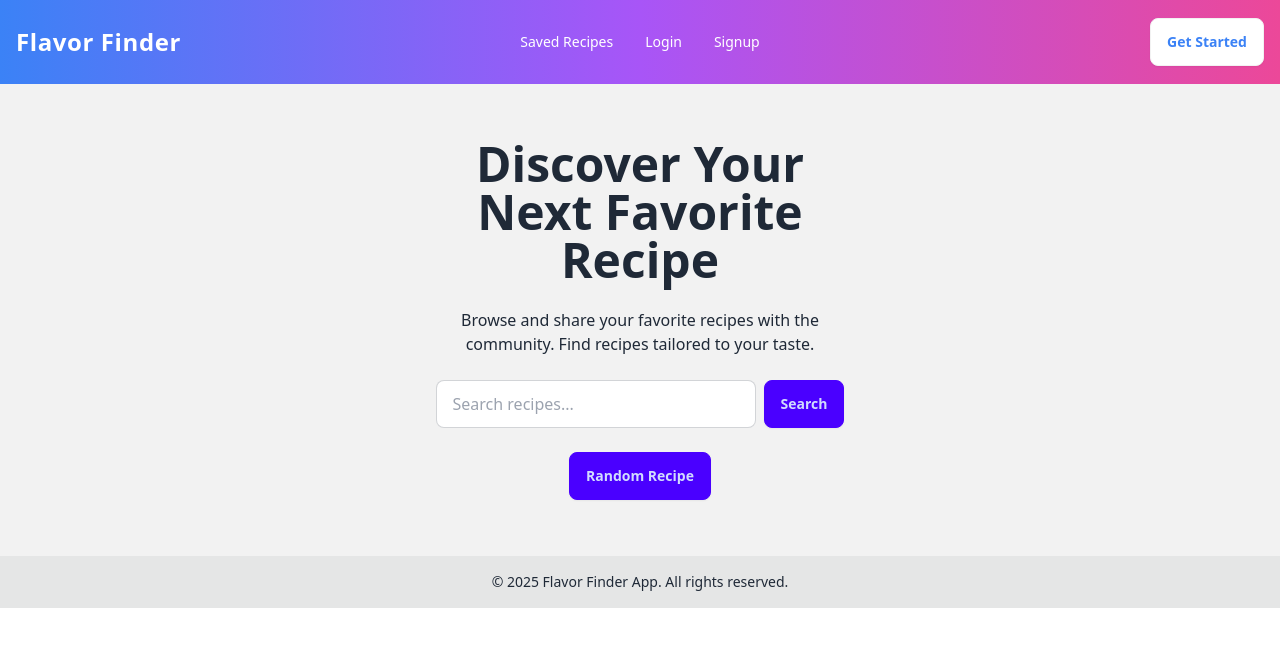
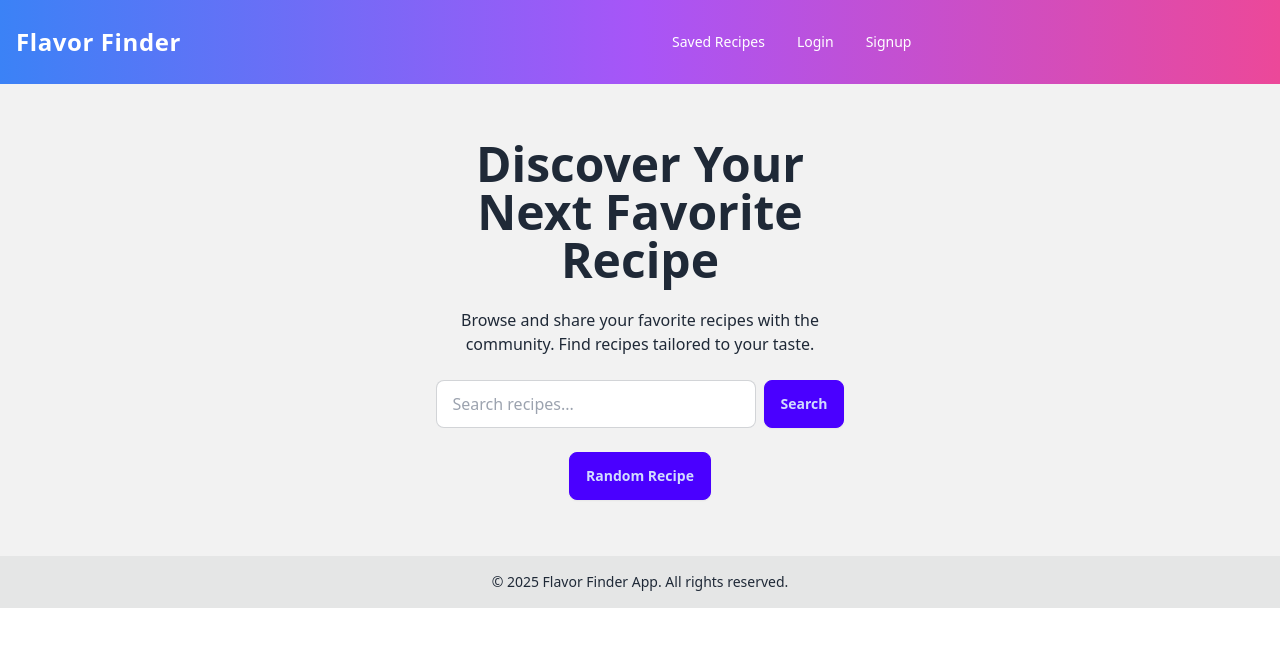
Before and after one commit to tatesutter/Flavor-Finder, a React (Vite) app in the folder flavor-finder/: page / in a window 1280 px wide. Shown: the top 646 px of the page. Built offline with nearby package versions, Linux system fonts and the light colour scheme.

Commit message:
Update Navbar.tsx

```diff
--- a/flavor-finder/src/components/Navbar.tsx
+++ b/flavor-finder/src/components/Navbar.tsx
@@ -20,9 +20,6 @@ const Navbar: React.FC<NavbarProps> = ({ isAuthenticated, onLogout }) => (
         )}
       </ul>
     </div>
-    <div className="navbar-end">
-      <button className="btn bg-white text-blue-500 hover:bg-gray-200">Get Started</button>
-    </div>
   </nav>
 );
 
```
